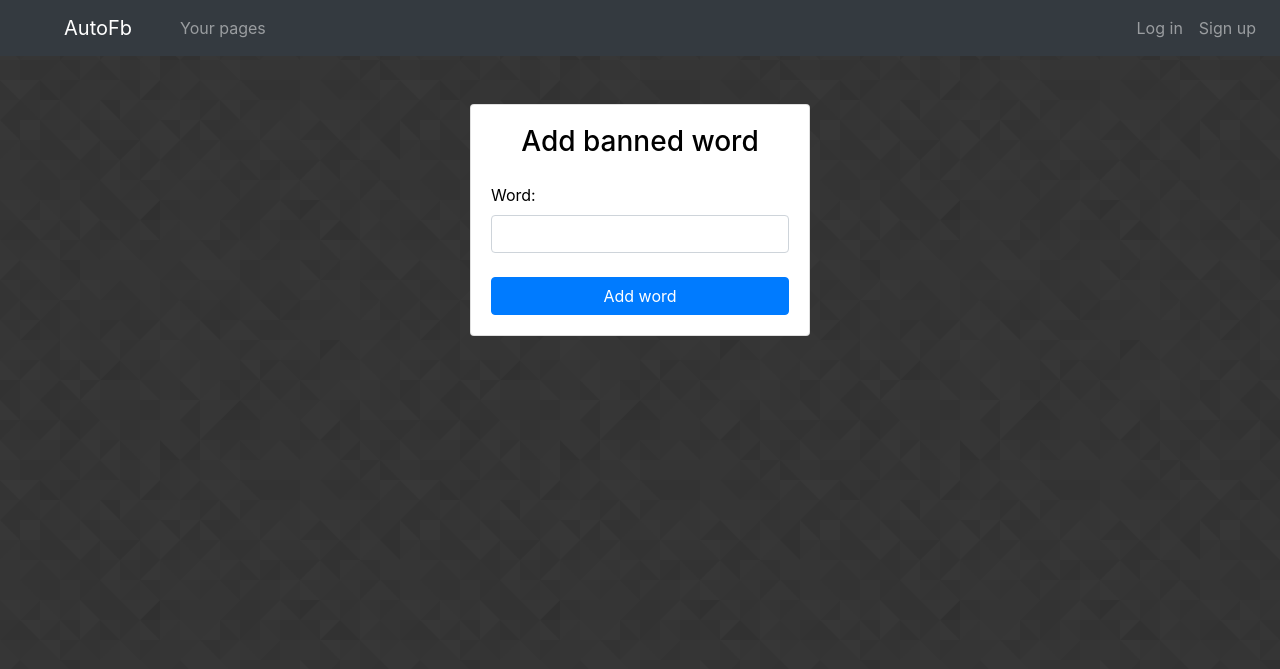
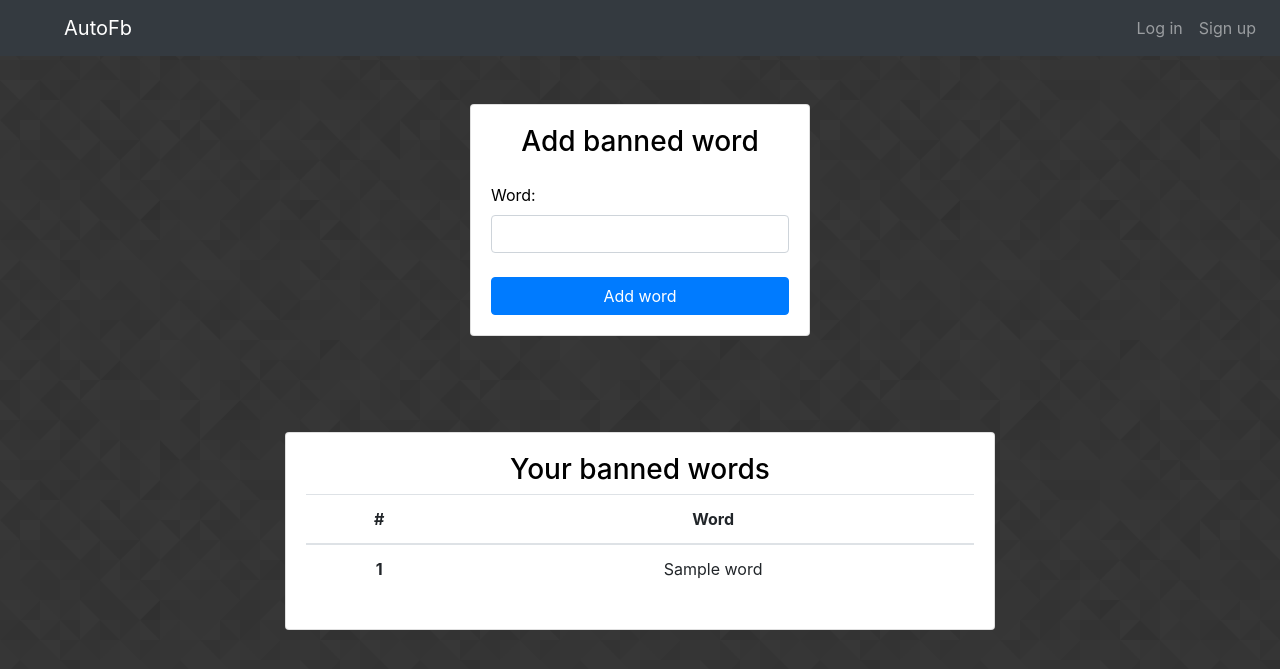
Before and after one commit to Wokstym/AutoFb, a Django app: template templates/home/management.html in a window 1280 px wide. Shown: the top 669 px of the page. Run offline with Django 3.2, Linux system fonts and the light colour scheme; tables that the repository leaves empty hold one stand-in row (values such as "Sample post"); the template is opened without the code that fills it: values that come from a table or form of the project are taken from there, most other values are stand-ins (such as "Sample title", 1, 10 or a date in 2020); some libraries are stand-ins or nearby versions.

Commit message:
Added list with banned words

```diff
--- a/AutoFb/settings.py
+++ b/AutoFb/settings.py
@@ -135,5 +135,5 @@ STATICFILES_DIRS = [
 ]
 
 LOGOUT_REDIRECT_URL = '/'
-LOGIN_REDIRECT_URL = 'index'
+LOGIN_REDIRECT_URL = 'pages'
 EMAIL_BACKEND = 'django.core.mail.backends.console.EmailBackend'
--- a/AutoFb/urls.py
+++ b/AutoFb/urls.py
@@ -7,7 +7,7 @@ from home import views as home_view
 from django.contrib.auth import views as auth_views
 
 urlpatterns = [
-    path('home/', RedirectView.as_view(url='0', permanent=False), name='index'),
+    path('home/', RedirectView.as_view(url='0', permanent=False), name='home'),
     path('home/<int:page_number>/', include('home.urls'), name='home'),
     path('signup/', accounts_view.signup, name='signup'),
     path('add_page/', accounts_view.get_token, name='add_page'),
--- a/templates/base.html
+++ b/templates/base.html
@@ -21,9 +21,11 @@
 
     <div class="collapse navbar-collapse ml-4" id="menu">
         <ul class="navbar-nav mr-auto ">
-            <li class="nav-item">
-                <a class="nav-link" href="{% url 'pages'%}">Your pages</a>
-            </li>
+            {% if user.is_authenticated %}
+                <li class="nav-item">
+                    <a class="nav-link" href="{% url 'pages'%}">Your pages</a>
+                </li>
+            {% endif %}
             {% if page_number is not None %}
                 <li class="nav-item">
                     <a class="nav-link" href="{% url 'index' page_number=page_number%}">Posts</a>
--- a/templates/home/management.html
+++ b/templates/home/management.html
@@ -23,6 +23,35 @@
                 </div>
             </div>
         </div>
+
+        {% if words %}
+            <div class="col-12 my-4"></div>
+            <div class="col-lg-8 offset-lg-2 my-5 text-center mx-auto">
+                <div class="card">
+                    <div class="card-body">
+                        <h3 class="card-title text-center mb-2" style="color: black">Your banned words</h3>
+                        <table class="table">
+                            <thead>
+                            <tr>
+                                <th scope="col">#</th>
+                                <th scope="col">Word</th>
+                            </tr>
+                            </thead>
+                            <tbody>
+                            {% for word in words %}
+                            <tr>
+                                <th scope="row">{{ forloop.counter0|add:1 }}</th>
+                                <td>{{word}}</td>
+
+                            </tr>
+                            {% endfor %}
+                            </tbody>
+                        </table>
+                    </div>
+                </div>
+            </div>
+        {% endif %}
+
     </div>
 </div>
 
```
Also changed, not shown: home/views.py (+10 -7 lines).
